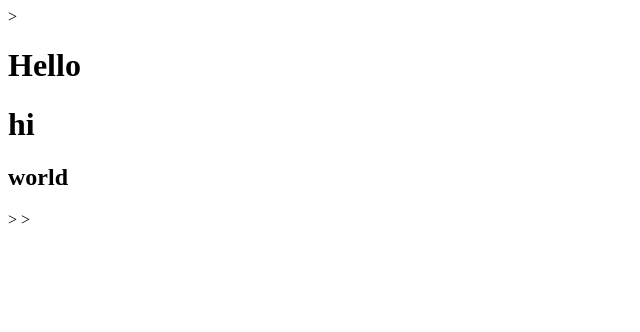
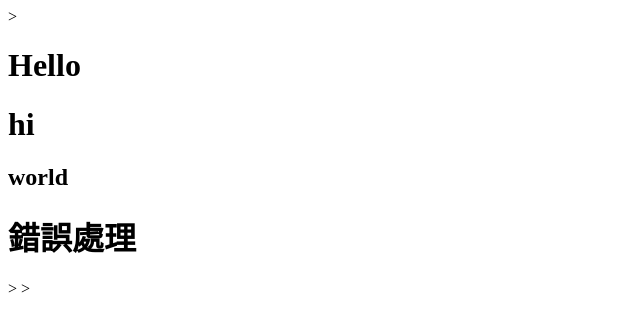
Before and after one commit to ChuYiJung/test20221111, a plain HTML site: page index.html in a window 1280 px wide. Shown: the whole page, without its empty margins (0-640 px from the left). Drawn offline with Linux system fonts and the light colour scheme.

Commit message:
錯誤處理

```diff
--- a/index.html
+++ b/index.html
@@ -9,6 +9,8 @@
   <h1>hi</h1>
 
   <h2>world</h2>
+
+  <h1>錯誤處理</h1>
 </body>>
 
 </html>>
```
